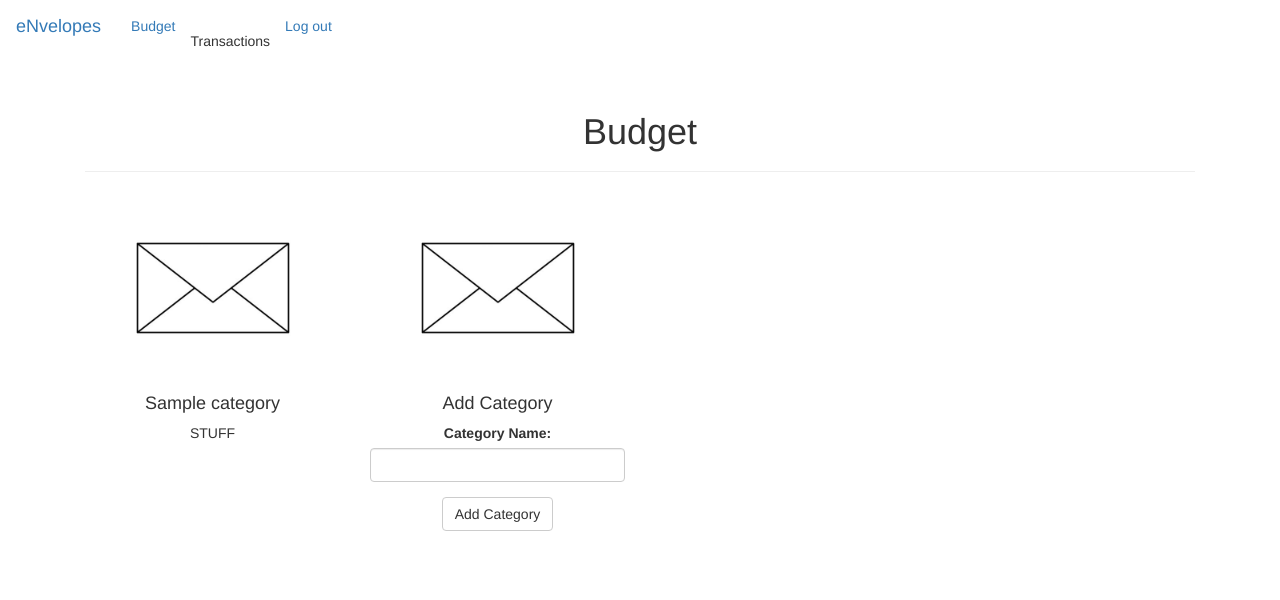
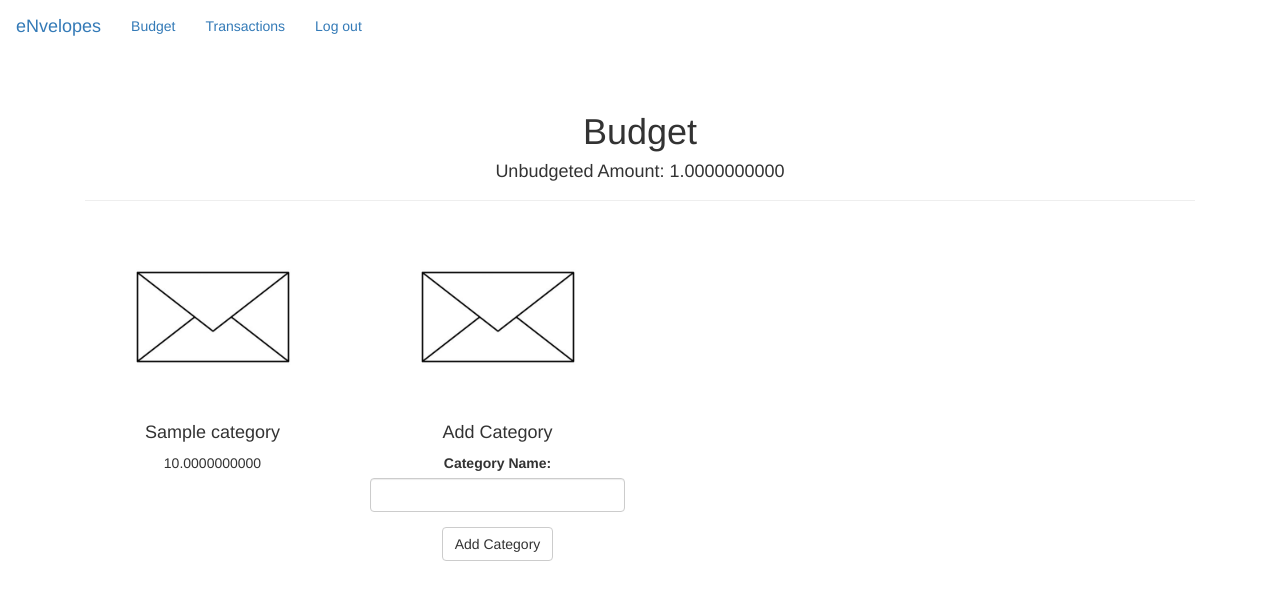
Before and after one commit to swm82/eNvelopes, a Flask app: page / in a window 1280 px wide. Shown: the top 600 px of the page. Run offline with Flask 2, Linux system fonts and the light colour scheme; a user stored in the database is signed in; tables that the repository leaves empty hold one stand-in row (values such as "Sample post"); some libraries are stand-ins or nearby versions.

Commit message:
Associated transaction with user cash

```diff
--- a/app/main/views.py
+++ b/app/main/views.py
@@ -21,9 +21,9 @@ def index():
             return redirect(url_for('auth.register'))
         else:
             user = current_user.get_id()
-            userInfo = User.query.filter_by(id=user).first()
+            user_data = User.query.filter_by(id=user).first()
             categories = Category.query.filter_by(user_id=user).all()
-            return render_template("index.html", categories=categories, form=form)
+            return render_template("index.html", categories=categories, user_cash=user_data.cash, form=form)
 
 # add login required
 @main.route('/transactions', methods=['GET', 'POST'])
@@ -35,25 +35,34 @@ def transactions():
     form.category.choices = [category.name for category in categories]
     if request.method == 'POST':
         if form.validate_on_submit():
-            category = form.category.data
-            amount = form.amount.data
-            print(current_user.get_id())
-            q = Category.query.join(User).filter_by(id=current_user.get_id()).first()
-            print(q.id)
+            transaction_amount = form.amount.data
+            # Get category from db
+            transaction_category = Category.query.filter_by(name=form.category.data).join(User).filter_by(id=current_user.get_id()).first()
             #TODO Transaction must apply amount changes to total money, category amount
-            #TODO filter the payee query by payee (query payee joined with user to match) - filter the payee match
             payee = Payee.query.filter_by(name=form.payee.data).join(User).filter_by(id = current_user.get_id()).first()
-            print(payee)
+            # Check if payee exists for user, if not, create new payee with input name for user
             if payee is None:
                 payee = Payee(name=form.payee.data, user_id=current_user.get_id())
                 db.session.add(payee)
-                db.session.commit
-                print("here")
-            else:
-                payee = Payee.query.join(User).filter_by
-            transaction = Transaction(user_id=current_user.get_id(), payee=payee, category_id=q.id, amount=amount)
+                db.session.commit()
+            # Get payee ID from db, create new transaction associated with user, payee, category
+            payee = Payee.query.filter_by(name=form.payee.data).join(User).filter_by(id = current_user.get_id()).first()
+            transaction = Transaction(user_id=current_user.get_id(), payee_id=payee.id, category_id=transaction_category.id, amount=transaction_amount)
             db.session.add(transaction)
-            db.session.commit
-        return render_template("transactions.html", form=form)
+            db.session.commit()
+            transactions = Transaction.query.all()
+            # Update user's cash
+            user_data = User.query.filter_by(id=current_user.get_id()).first()
+            user_data.cash = user_data.cash - transaction_amount
+            db.session.commit()
+            # Update category amount
+            transaction_category.amount = transaction_category.amount - transaction_amount
+            db.session.commit()
+            print(transaction_category.amount)
+
+            return redirect(url_for('main.transactions'))
     else:
-        return render_template("transactions.html", form=form)
+        # If Get request, get current transactions, send to Jinja for formatting.  Add line for new transaction
+        # TODO - sort in reverse by date, place new transaction at top
+        transactions = Transaction.query.join(User).filter_by(id=current_user.get_id()).all()
+        return render_template("transactions.html", form=form, transactions=transactions)
--- a/app/templates/index.html
+++ b/app/templates/index.html
@@ -21,6 +21,7 @@
 <div class="container-fluid padding">
     <div class="page-header text-center">
         <h1>Budget</h1>
+        <h4>Unbudgeted Amount: {{ user_cash }}</h4>
     </div>
 
     <div clas="container-fluid padding">
@@ -31,7 +32,7 @@
             <img class="card-img-top" src="{{ url_for('static', filename = 'envelope.jpg') }}">
             <div class="card-body">
               <h4 class="card-title">{{ category.name }}</h4>
-              <p class="card-text">STUFF</p>
+              <p class="card-text">{{ category.amount }}</p>
             </div>
           </div>
         </div>
--- a/app/templates/layout.html
+++ b/app/templates/layout.html
@@ -15,13 +15,13 @@
 {% block navbar %}
 <nav class="navbar navbar-expand-md navbar-light bg-light sticky-top">
     <div class="container-fluid">
-        <a class="navbar-brand" href="#">eNvelopes</a>
+        <a class="navbar-brand" href="{{ url_for('main.index') }}">eNvelopes</a>
         <ul class="nav navbar-nav">
             <li class="nav-item">
-                <a class="nav-link" href="#">Budget</a>
+                <a class="nav-link" href="{{ url_for('main.index') }}">Budget</a>
             </li>
             <li class="nav-item">
-                <a class="nav-link" href="{{ url_for('main.transactions') }}"></a>Transactions</a>
+                <a class="nav-link" href="{{ url_for('main.transactions') }}">Transactions</a></a>
             </li>
             {% if current_user.is_authenticated %}
                 <li class="nav-item">
--- a/app/templates/transactions.html
+++ b/app/templates/transactions.html
@@ -27,10 +27,9 @@
                 {% for transaction in transactions %}
                 <tr>
                     <!-- <th scope="row">1</th> -->
-                    <td>{{ transaction.payee }}</td>
-                    <td>{{ transaction.category }}</td>
+                    <td>{{ transaction.payee_id }}</td>
+                    <td>{{ transaction.category_id }}</td>
                     <td>{{ transaction.amount }}</td>
-                    <td>{{ transaction.time }}</td>
                 </tr>
                 {% endfor %}
                 <tr>
```
Also changed, not shown: data-dev.sqlite.
